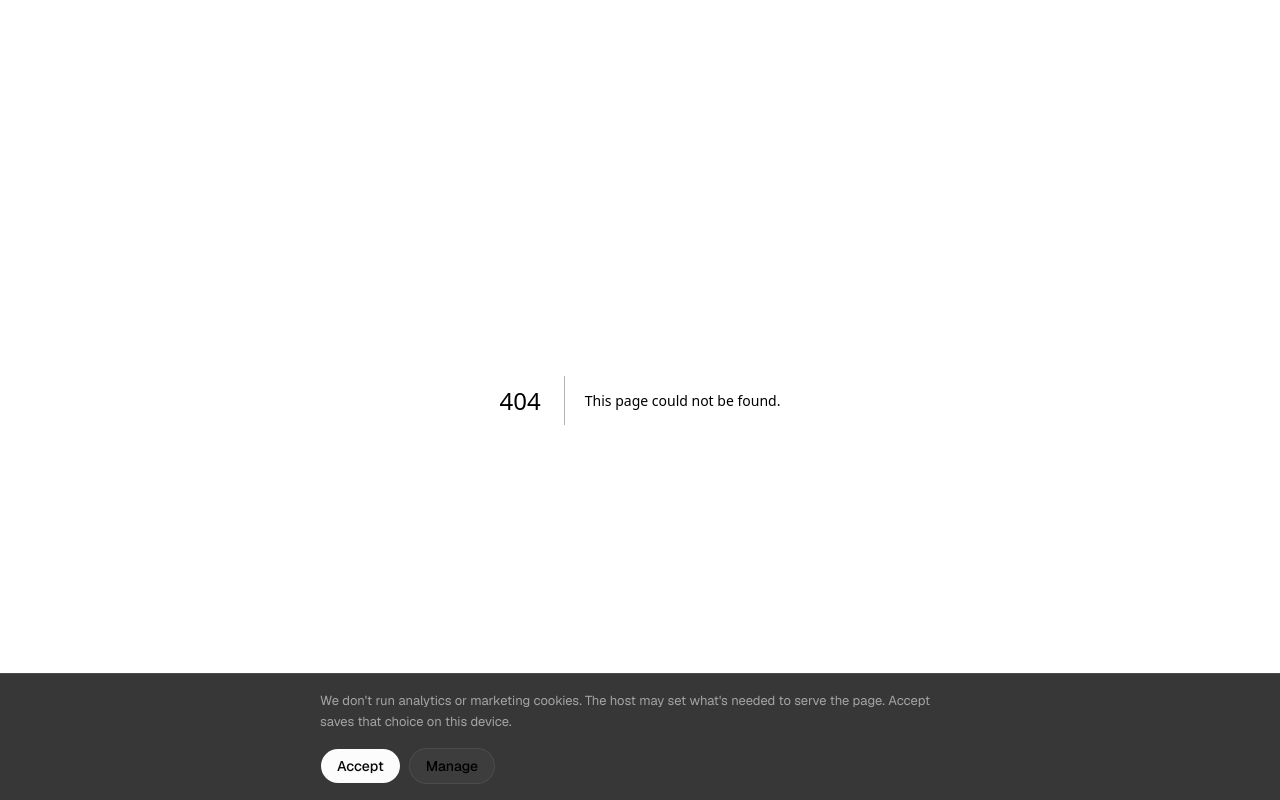
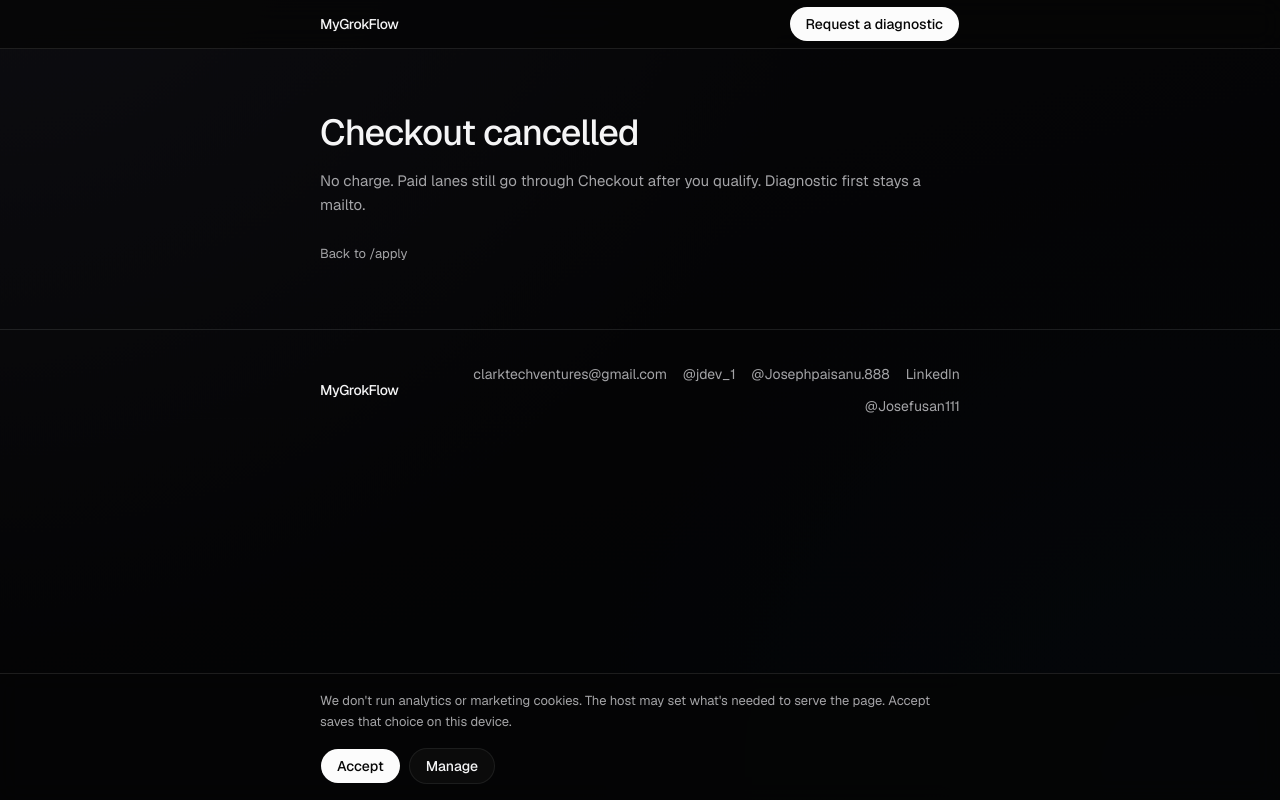
Before and after one commit to Josefusan/mygrokflow, a Next.js app: page /apply/cancel in a window 1280 px wide. Before the commit this address had no page. Built offline with nearby package versions, Linux system fonts and the light colour scheme.

Commit message:
feat: Checkout cancel return page

```diff
--- /dev/null
+++ b/app/apply/cancel/page.tsx
@@ -0,0 +1,55 @@
+import type { Metadata } from "next";
+import Link from "next/link";
+import { Button } from "@/components/ui/button";
+import { FooterContacts } from "@/components/footer-contacts";
+import { APPLY_PATH, SITE_NAME } from "@/lib/site";
+
+export const metadata: Metadata = {
+  title: "Checkout cancelled",
+  description: "Stripe Checkout was cancelled.",
+  alternates: { canonical: "/apply/cancel" },
+};
+
+export default function ApplyCancelPage() {
+  return (
+    <div className="min-h-screen text-foreground">
+      <header className="sticky top-0 z-40 border-b border-border bg-background/80 backdrop-blur-md">
+        <div className="mx-auto flex h-12 max-w-[42rem] items-center justify-between px-4">
+          <Link href="/" className="text-sm font-medium tracking-tight">
+            {SITE_NAME}
+          </Link>
+          <Button asChild className="h-9 rounded-full px-4">
+            <Link href={APPLY_PATH}>Request a diagnostic</Link>
+          </Button>
+        </div>
+      </header>
+
+      <main id="main" className="mx-auto max-w-[42rem] px-4 py-16">
+        <h1 className="text-4xl leading-[1.1] font-medium tracking-tight">
+          Checkout cancelled
+        </h1>
+        <p className="mt-4 text-[15px] leading-relaxed text-muted-foreground">
+          No charge. Paid lanes still go through Checkout after you qualify.
+          Diagnostic first stays a mailto.
+        </p>
+        <p className="mt-6">
+          <Link
+            href={APPLY_PATH}
+            className="text-[13px] text-muted-foreground hover:text-foreground"
+          >
+            Back to /apply
+          </Link>
+        </p>
+      </main>
+
+      <footer className="border-t border-border">
+        <div className="mx-auto flex max-w-[42rem] flex-col gap-4 px-4 py-8 sm:flex-row sm:items-center sm:justify-between">
+          <Link href="/" className="text-sm font-medium tracking-tight">
+            {SITE_NAME}
+          </Link>
+          <FooterContacts />
+        </div>
+      </footer>
+    </div>
+  );
+}
```
